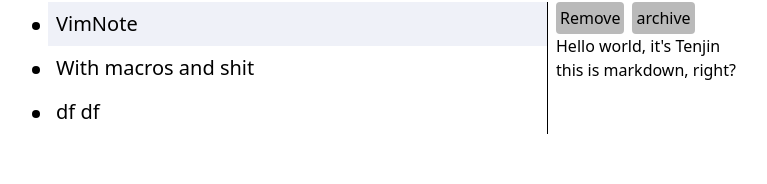
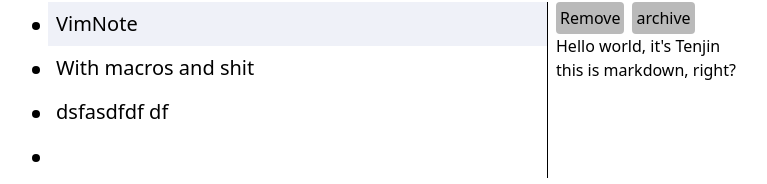
Before and after one commit to reshreshus/tenjin, a Vue app: page / in a window 1280 px wide. Shown: the part 214-398 px from the top of the page, without its empty margins (112-879 px from the left). Built offline with nearby package versions, Linux system fonts and the light colour scheme; data requests are answered from the project's data file; what @tailwindcss/typography would draw is missing.

Commit message:
:construction: testing...

```diff
--- a/db.json
+++ b/db.json
@@ -2,7 +2,7 @@
   "rems": [
     {
       "id": 1,
-      "text": "VimNote",
+      "text": "VimNote\n",
       "selected": true,
       "archived": false,
       "body": "# Hello world, it's Tenjin \n  this is markdown, right?",
@@ -23,7 +23,11 @@
     },
     {
       "id": "af9fcd2c-658d-484a-9e2f-961255f6fa5c",
-      "text": "df df"
+      "text": "dsfasdfdf df"
+    },
+    {
+      "id": "385e6c0a-176b-4586-ad4b-9e9a5385b2ff",
+      "text": ""
     }
   ]
 }
--- a/package.json
+++ b/package.json
@@ -5,10 +5,12 @@
   "scripts": {
     "serve": "vue-cli-service serve",
     "build": "vue-cli-service build",
-    "lint": "vue-cli-service lint"
+    "lint": "vue-cli-service lint",
+    "test:unit": "vue-cli-service test:unit"
   },
   "dependencies": {
     "@tailwindcss/typography": "^0.4.1",
+    "@vue/test-utils": "^1.2.2",
     "axios": "^0.22.0",
     "core-js": "^3.6.5",
     "hotkeys-js": "^3.8.7",
@@ -36,6 +38,7 @@
     "prettier": "^2.2.1",
     "sass-loader": "^10.2.0",
     "tailwindcss": "npm:@tailwindcss/postcss7-compat",
+    "vue-jest": "^3.0.7",
     "vue-svg-loader": "^0.16.0"
   }
 }
--- a/src/modules/RemView.vue
+++ b/src/modules/RemView.vue
@@ -2,8 +2,9 @@
   <div class="flex">
     <div class="w-[500px] border-r">
       <!-- {{ remSelection.rems }} -->
-      <div v-for="(rem, idx) in rems" :key="idx"
-       class="relative"
+      <div
+        v-for="(rem, idx) in rems" :key="idx"
+       class="rem relative"
        >
         <div class="absolute -left-4 top-5 w-4 h-4 cursor-pointer" @click="openRem(rem)" >
           <div class="w-2 h-2 bg-black rounded-full" />
@@ -16,7 +17,7 @@
             'line-through': rem.archived,
           }"
           :id="`rem-${rem.id}`"
-          :contenteditable="isInsertMode"
+          :contenteditable="isInsertMode && isCurrent(idx)"
           @keydown="remKeydown"
         >
             <!-- 'text-white': rem.archived && idx === cursorLine, -->
```
Also changed, not shown: 2 other files (tests, documents, lock files or other folders).
